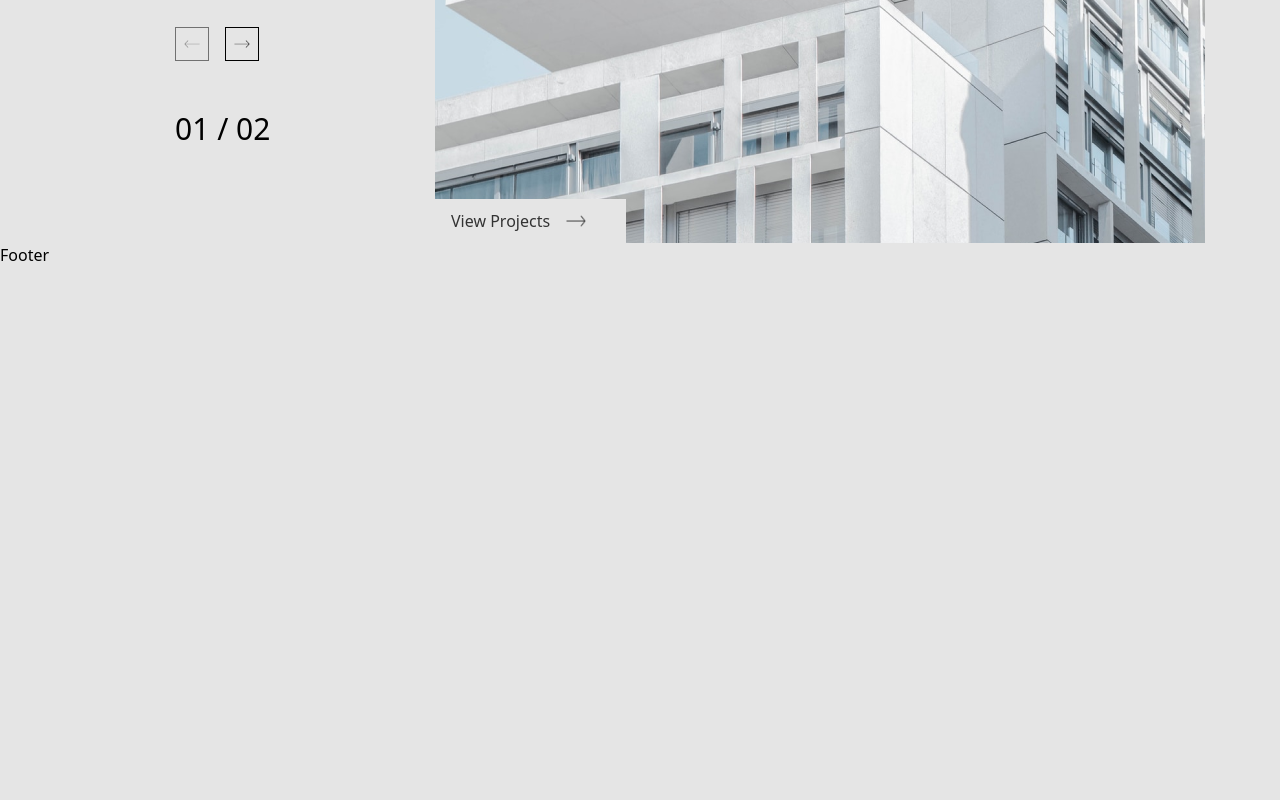
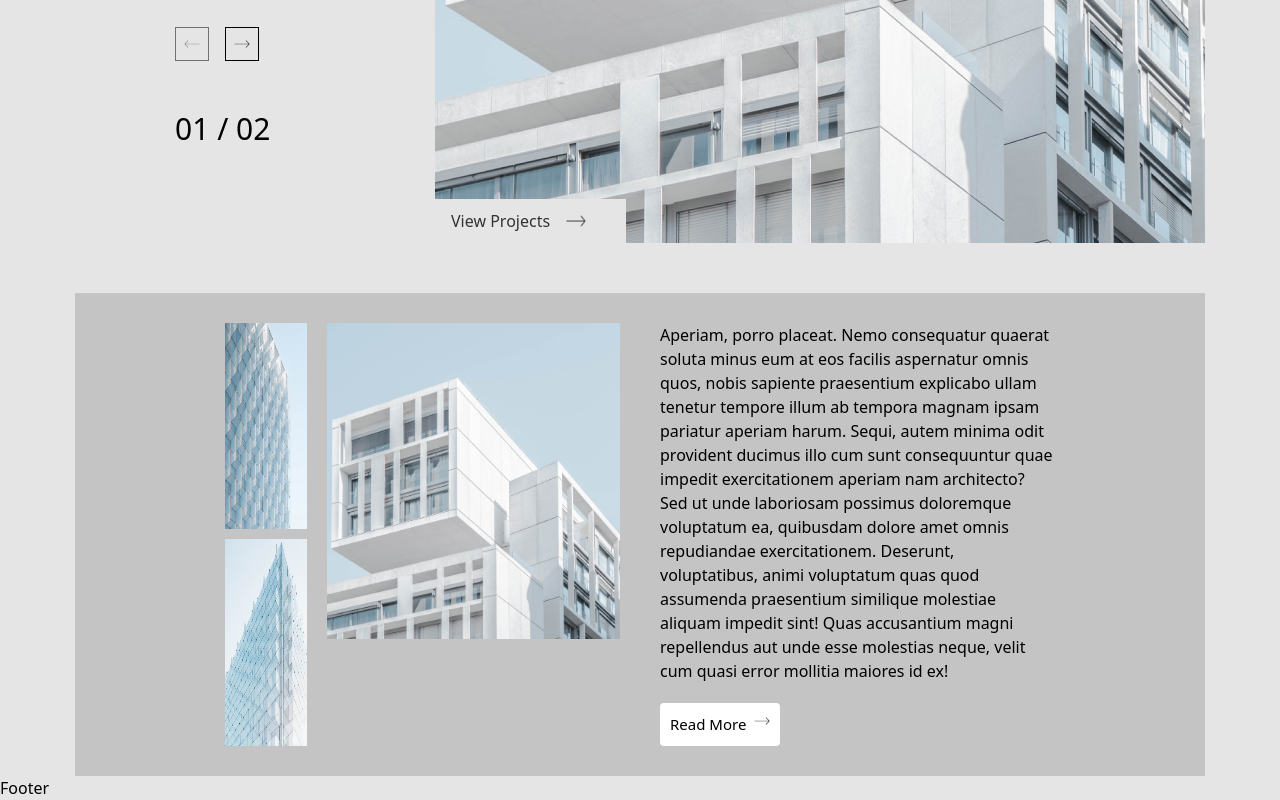
Before and after one commit to umar-io/landingpage_kc4, a React (Vite) app: page / in a window 1280 px wide. Shown: the part 682-1482 px from the top of the page. Before the commit the page ends 949 px from the top, so only its background shows below. Built offline with nearby package versions, Linux system fonts and the light colour scheme.

Commit message:
fix is coming soon

```diff
--- a/src/components/Button.jsx
+++ b/src/components/Button.jsx
@@ -12,15 +12,16 @@ const Button = ({
 
   const variants = {
     primary: "bg-blue-500 hover:bg-blue-600 focus:ring-slate-500 text-white",
-    secondary:
-      "bg-gray-200 hover:invert focus:ring-gray-500 text-gray-800",
+    secondary: "bg-gray-200 hover:invert focus:ring-gray-500 text-gray-800",
     danger: "bg-red-500 hover:bg-red-600 focus:ring-red-500 text-white",
+    white: "bg-[#fff] border-none rounded hover:bg-[#f1f1f1] text-white",
   };
 
   const sizes = {
     small: "px-2 py-1 text-sm",
     medium: "px-2 py-2",
     large: "px-6 py-3 text-lg",
+    custom: "px-[10px] py-[10px]"
   };
 
   const buttonStyles = `
--- a/src/pages/Home.jsx
+++ b/src/pages/Home.jsx
@@ -1,18 +1,20 @@
 import { useEffect, useState } from "react";
 import homeBanner0 from "../assets/Rectangle 6.png";
-import homeBanner1 from "../assets/Rectangle 6.png"
+import homeBanner1 from "../assets/Rectangle 6.png";
+import grid1 from "../assets/Rectangle 8.png";
+import grid2 from "../assets/Rectangle 9.png";
+import grid3 from "../assets/Rectangle 10.png";
 import rightArrow from "../assets/Right Arrow.png";
 import Button from "../components/Button";
 import leftArrow from "../assets/Left Arrow.png";
 
-function useDocumentTitle(title) {
+const useDocumentTitle = (title) => {
   useEffect(() => {
     document.title = title;
   }, [title]);
-}
+};
 
-
-const images = [homeBanner0 , homeBanner1] ;
+const images = [homeBanner0, homeBanner1];
 
 const Home = () => {
   useDocumentTitle("Welcome to Property");
@@ -33,7 +35,7 @@ const Home = () => {
   const currentImage = images[carouselCount - 1];
 
   return (
-    <main className="px-[20px] lg:px-[75px]">
+    <main className="px-[20px] lg:px-[75px] flex flex-col ">
       <section className="w-full h-full flex flex-col lg:flex-row justify-between">
         <article className="lg:pl-[100px] lg:pt-[40%]">
           <h3 className="text-[64px] text-[#9ca3af] font-thin">Project</h3>
@@ -68,6 +70,41 @@ const Home = () => {
           </div>
         </div>
       </section>
+
+      {/* about section */}
+      <section className="flex sm:flex-col pt-[30px] pb-[30px] bg-[#c4c4c4] w-full h-[fit-content] gap-[40px] mt-[50px] lg:pl-[150px] lg:pr-[150px] lg:flex-row ]">
+        <aside className="w-[50%] flex flex-row gap-[20px]">
+          <div className="flex flex-col gap-[10px]">
+            <img src={grid1} alt="" className="max-w-full h-[50%]" />
+            <img src={grid2} alt="" className="max-w-full h-[50%]" />
+          </div>
+          <div className="">
+            <img src={homeBanner0} alt="" className="max-w-full h-auto" />
+          </div>
+        </aside>
+        <article className="w-[50%] flex flex-col gap-[20px]">
+          <p>
+            Aperiam, porro placeat. Nemo consequatur quaerat soluta minus eum at
+            eos facilis aspernatur omnis quos, nobis sapiente praesentium
+            explicabo ullam tenetur tempore illum ab tempora magnam ipsam
+            pariatur aperiam harum. Sequi, autem minima odit provident ducimus
+            illo cum sunt consequuntur quae impedit exercitationem aperiam nam
+            architecto? Sed ut unde laboriosam possimus doloremque voluptatum
+            ea, quibusdam dolore amet omnis repudiandae exercitationem.
+            Deserunt, voluptatibus, animi voluptatum quas quod assumenda
+            praesentium similique molestiae aliquam impedit sint! Quas
+            accusantium magni repellendus aut unde esse molestias neque, velit
+            cum quasi error mollitia maiores id ex!
+          </p>
+          <Button
+            variant="white"
+            size="custom"
+            className="flex w-[fit-content] gap-2 font-light text-[15px]"
+          >
+            Read More <img src={rightArrow} alt="Next" className="w-4" />
+          </Button>
+        </article>
+      </section>
     </main>
   );
 };
```
